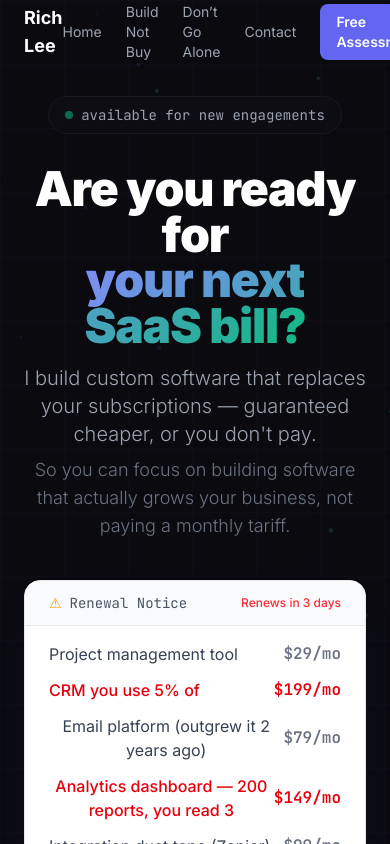
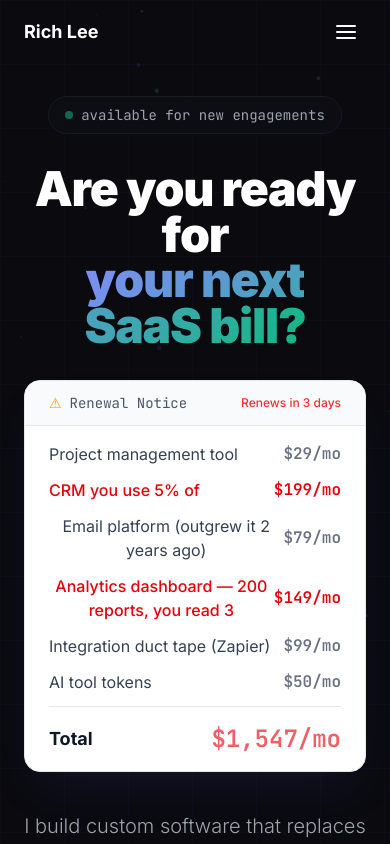
Before and after one commit to Strategies-Over-Stress/lee.ai, a Next.js app in the folder apps/web/: page / in a window 390 px wide. Shown: the top 844 px of the page. Built offline with nearby package versions, Linux system fonts and the light colour scheme.

Commit message:
Move subheadline below billing receipt, add mobile hamburger nav
Hero order: Headline → Receipt → Subheadline → CTAs → Stats
Navbar: hamburger menu on mobile with animated open/close

Co-Authored-By: Claude Opus 4.6 (1M context) <noreply@anthropic.com>

```diff
--- a/apps/web/src/components/Hero.tsx
+++ b/apps/web/src/components/Hero.tsx
@@ -32,11 +32,16 @@ export default function Hero() {
           <span className="text-gradient">your next SaaS bill?</span>
         </motion.h1>
 
+        {/* Billing receipt */}
+        <div className="mt-8 mb-8">
+          <BillingReceipt />
+        </div>
+
         {/* Subheadline */}
         <motion.p
           initial={{ opacity: 0 }}
           animate={{ opacity: 1 }}
-          transition={{ duration: 0.8, delay: 0.7 }}
+          transition={{ duration: 0.8, delay: 1.2 }}
           className="text-xl sm:text-2xl text-text-secondary font-light mb-10 max-w-3xl mx-auto"
         >
           I build custom software that replaces your subscriptions &mdash;
@@ -46,11 +51,6 @@ export default function Hero() {
             So you can focus on building software that actually grows your business, not paying a monthly tariff.
           </span>
         </motion.p>
-
-        {/* Billing receipt */}
-        <div className="mt-8 mb-10">
-          <BillingReceipt />
-        </div>
 
         {/* CTA buttons */}
         <motion.div
--- a/apps/web/src/components/Navbar.tsx
+++ b/apps/web/src/components/Navbar.tsx
@@ -1,7 +1,7 @@
 "use client";
 
 import { useState, useEffect } from "react";
-import { motion } from "framer-motion";
+import { motion, AnimatePresence } from "framer-motion";
 
 const links = [
   { label: "Home", href: "/" },
@@ -12,6 +12,7 @@ const links = [
 
 export default function Navbar() {
   const [scrolled, setScrolled] = useState(false);
+  const [menuOpen, setMenuOpen] = useState(false);
 
   useEffect(() => {
     const onScroll = () => setScrolled(window.scrollY > 50);
@@ -26,8 +27,8 @@ export default function Navbar() {
       transition={{ duration: 0.6 }}
       className={
         "fixed top-0 left-0 right-0 z-50 transition-all duration-300 " +
-        (scrolled
-          ? "bg-midnight/90 backdrop-blur-md border-b border-surface-light"
+        (scrolled || menuOpen
+          ? "bg-midnight/95 backdrop-blur-md border-b border-surface-light"
           : "bg-transparent")
       }
     >
@@ -35,7 +36,9 @@ export default function Navbar() {
         <a href="/" className="font-bold text-lg text-white">
           Rich Lee
         </a>
-        <div className="flex items-center gap-6">
+
+        {/* Desktop nav */}
+        <div className="hidden md:flex items-center gap-6">
           {links.map((link) => (
             <a
               key={link.href}
@@ -52,7 +55,62 @@ export default function Navbar() {
             Free Assessment
           </a>
         </div>
+
+        {/* Mobile hamburger */}
+        <button
+          onClick={() => setMenuOpen(!menuOpen)}
+          className="md:hidden text-white p-2 cursor-pointer"
+          aria-label="Toggle menu"
+        >
+          <svg width="24" height="24" viewBox="0 0 24 24" fill="none" stroke="currentColor" strokeWidth="2" strokeLinecap="round">
+            {menuOpen ? (
+              <>
+                <line x1="18" y1="6" x2="6" y2="18" />
+                <line x1="6" y1="6" x2="18" y2="18" />
+              </>
+            ) : (
+              <>
+                <line x1="3" y1="6" x2="21" y2="6" />
+                <line x1="3" y1="12" x2="21" y2="12" />
+                <line x1="3" y1="18" x2="21" y2="18" />
+              </>
+            )}
+          </svg>
+        </button>
       </div>
+
+      {/* Mobile menu */}
+      <AnimatePresence>
+        {menuOpen && (
+          <motion.div
+            initial={{ opacity: 0, height: 0 }}
+            animate={{ opacity: 1, height: "auto" }}
+            exit={{ opacity: 0, height: 0 }}
+            transition={{ duration: 0.2 }}
+            className="md:hidden overflow-hidden border-t border-surface-light"
+          >
+            <div className="px-6 py-4 space-y-3">
+              {links.map((link) => (
+                <a
+                  key={link.href}
+                  href={link.href}
+                  onClick={() => setMenuOpen(false)}
+                  className="block text-sm text-text-secondary hover:text-white transition-colors py-2"
+                >
+                  {link.label}
+                </a>
+              ))}
+              <a
+                href="#assess"
+                onClick={() => setMenuOpen(false)}
+                className="block text-sm px-4 py-3 bg-accent hover:bg-accent-bright rounded-lg font-semibold text-white text-center transition-all"
+              >
+                Free Assessment
+              </a>
+            </div>
+          </motion.div>
+        )}
+      </AnimatePresence>
     </motion.nav>
   );
 }
```
